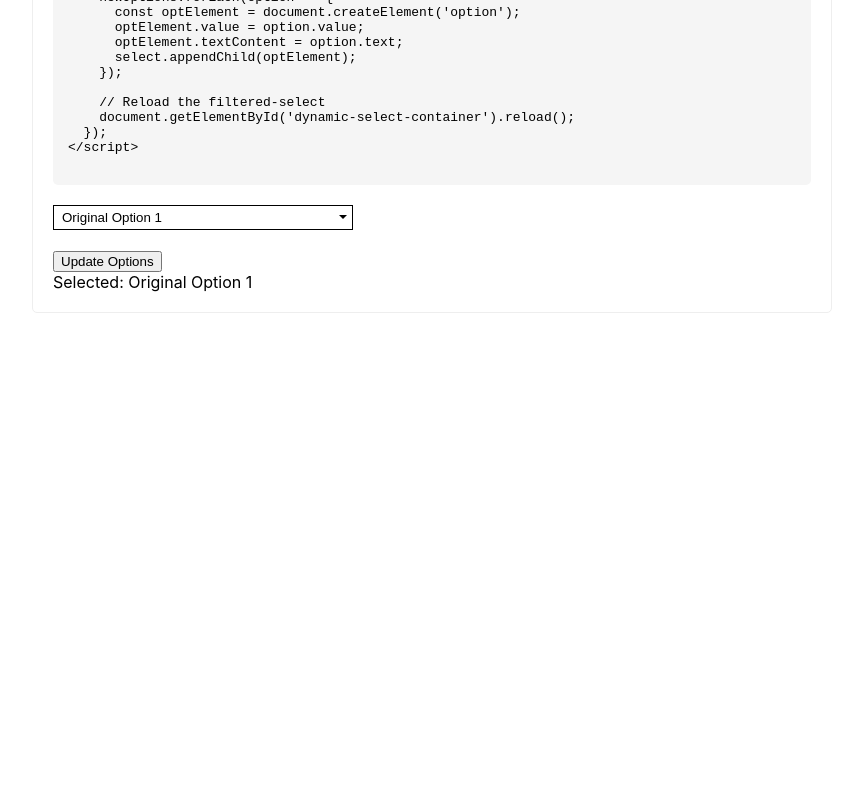
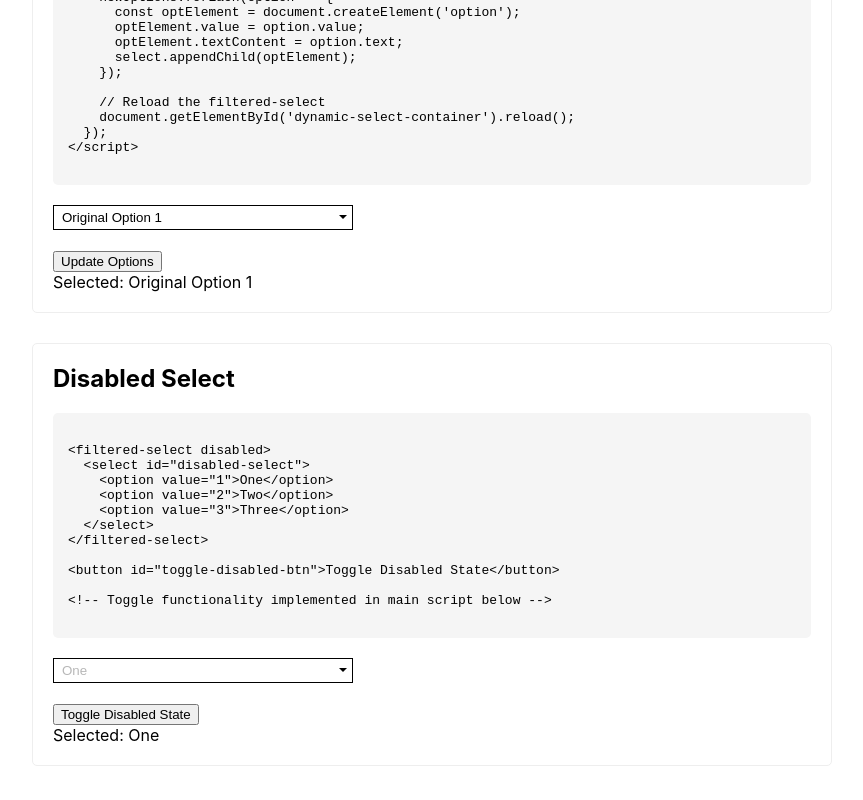
Before and after one commit to jameshickman/filtered_select_widget, a website: page modern-demo.html in a window 1280 px wide. Shown: the part 1499-2299 px from the top of the page, without its empty margins (208-1071 px from the left). Before the commit the page ends 1862 px from the top, so only its background shows below. Drawn offline with Linux system fonts and the light colour scheme.

Commit message:
Added example of disabling the widget

```diff
--- a/modern-demo.html
+++ b/modern-demo.html
@@ -224,6 +224,36 @@
     <div id="dynamic-select-output">Selected: None</div>
   </div>
 
+  <div class="demo-section">
+    <h2>Disabled Select</h2>
+
+    <div class="code-example">
+&lt;filtered-select disabled&gt;
+  &lt;select id="disabled-select"&gt;
+    &lt;option value="1"&gt;One&lt;/option&gt;
+    &lt;option value="2"&gt;Two&lt;/option&gt;
+    &lt;option value="3"&gt;Three&lt;/option&gt;
+  &lt;/select&gt;
+&lt;/filtered-select&gt;
+
+&lt;button id="toggle-disabled-btn"&gt;Toggle Disabled State&lt;/button&gt;
+
+&lt;!-- Toggle functionality implemented in main script below --&gt;
+    </div>
+
+    <filtered-select id="disabled-select-container" disabled>
+      <select id="disabled-select">
+        <option value="1">One</option>
+        <option value="2">Two</option>
+        <option value="3">Three</option>
+      </select>
+    </filtered-select>
+
+    <button id="toggle-disabled-btn">Toggle Disabled State</button>
+
+    <div id="disabled-select-output">Selected: None</div>
+  </div>
+
   <script>
     // Setup event listeners for the demos
     document.getElementById('basic-select').addEventListener('change', function(e) {
@@ -238,6 +268,11 @@
 
     document.getElementById('dynamic-select').addEventListener('change', function(e) {
       document.getElementById('dynamic-select-output').textContent =
+        'Selected: ' + e.target.options[e.target.selectedIndex].text;
+    });
+
+    document.getElementById('disabled-select').addEventListener('change', function(e) {
+      document.getElementById('disabled-select-output').textContent =
         'Selected: ' + e.target.options[e.target.selectedIndex].text;
     });
 
@@ -276,6 +311,13 @@
       }
     });
 
+    // Implementation for toggling disabled state
+    document.getElementById('toggle-disabled-btn').addEventListener('click', function() {
+      const select = document.getElementById('disabled-select-container');
+      select.toggleAttribute('disabled');
+      console.log('Toggled disabled state:', select.hasAttribute('disabled'));
+    });
+
     // Set initial values for selected outputs
     window.addEventListener('load', function() {
       const basicSelect = document.getElementById('basic-select');
@@ -295,6 +337,12 @@
         document.getElementById('dynamic-select-output').textContent =
           'Selected: ' + dynamicSelect.options[dynamicSelect.selectedIndex].text;
       }
+
+      const disabledSelect = document.getElementById('disabled-select');
+      if (disabledSelect.selectedIndex >= 0) {
+        document.getElementById('disabled-select-output').textContent =
+          'Selected: ' + disabledSelect.options[disabledSelect.selectedIndex].text;
+      }
     });
   </script>
 </body>
```
